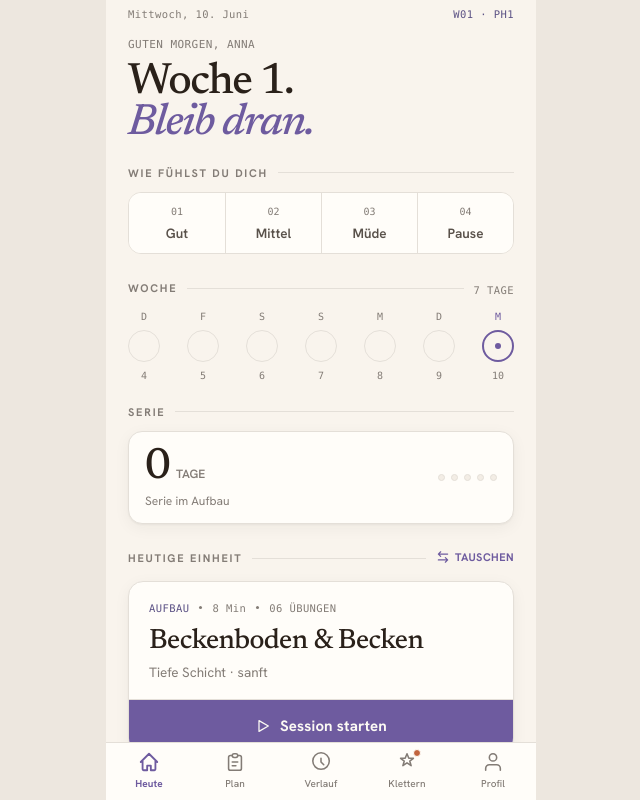
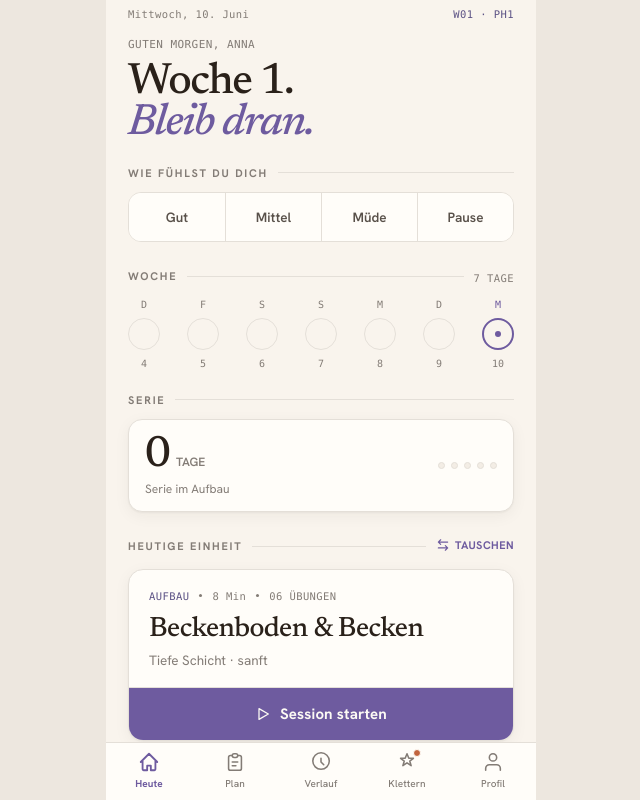
Before and after one commit to cbmanbberg/backtoclimb, a React (Vite) app: page / in a window 1280 px wide. Both pictures are taken after a click on the button "Programm starten". Shown: the whole page, without its empty margins (319-959 px from the left). Built offline with nearby package versions, Linux system fonts and the light colour scheme; a web font is replaced by a local one.

Commit message:
Remove 01-04 numbering from mood selector
Mood buttons show only the label now, vertically centered.

https://claude.ai/code/session_014fQMokZ19AF8Y6CKPN8vzK

```diff
--- a/src/screens/ScreenToday.jsx
+++ b/src/screens/ScreenToday.jsx
@@ -62,14 +62,10 @@ export default function ScreenToday({ onStart, onGoPlan, onGoClimb }) {
                 border: 'none', borderLeft: i ? `1px solid ${theme.line}` : 'none',
                 cursor: 'pointer',
                 background: on ? theme.primary : theme.surface,
-                padding: `${s(13)}px 0 ${s(11)}px`,
-                display: 'flex', flexDirection: 'column', alignItems: 'center', gap: s(7),
+                padding: `${s(15)}px 0`,
+                display: 'flex', alignItems: 'center', justifyContent: 'center',
                 transition: 'background .15s',
               }}>
-                <span style={{ fontFamily: FONTS.mono, fontSize: 10, fontWeight: 500,
-                  color: on ? theme.onPrimary : theme.inkMute, opacity: on ? .8 : 1 }}>
-                  {String(i + 1).padStart(2, '0')}
-                </span>
                 <span style={{ fontFamily: FONTS.sans, fontSize: 13.5, fontWeight: on ? 700 : 600,
                   color: on ? theme.onPrimary : theme.inkSoft }}>
                   {m.label}
```
